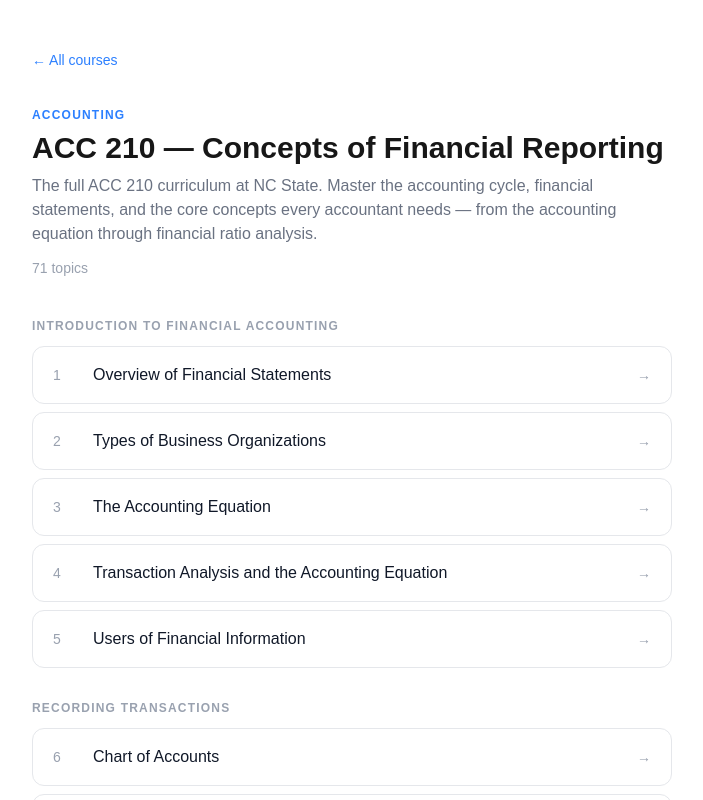
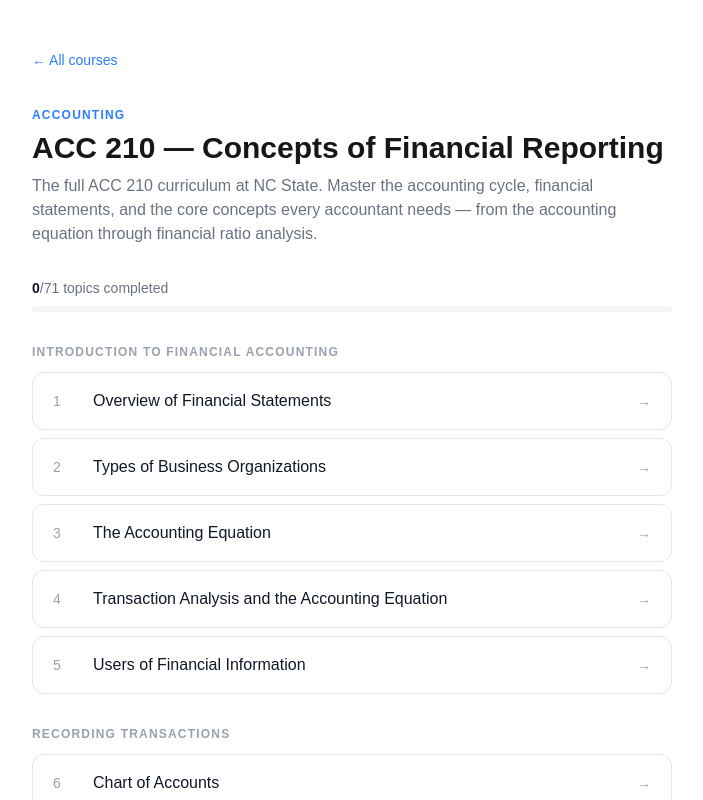
Before and after one commit to Batmnan2468/Business-academy, a Next.js app: page /courses/accounting-101 in a window 1280 px wide. Shown: the top 800 px of the page, without its empty margins (288-991 px from the left). Built offline with nearby package versions, Linux system fonts and the light colour scheme.

Commit message:
describe what changed

```diff
--- a/app/courses/[courseSlug]/[topicSlug]/page.tsx
+++ b/app/courses/[courseSlug]/[topicSlug]/page.tsx
@@ -39,6 +39,7 @@
 
       <LearnAndPractice
         topicTitle={topic.title}
+        topicSlug={topicSlug}
         learn={topic.learn}
         courseSlug={courseSlug}
         nextTopic={nextTopic}
--- a/app/courses/[courseSlug]/page.tsx
+++ b/app/courses/[courseSlug]/page.tsx
@@ -1,6 +1,7 @@
 import { notFound } from 'next/navigation'
 import Link from 'next/link'
 import { getCourse, getAllTopics } from '@/lib/courses'
+import CourseTopicList from '@/components/CourseTopicList'
 
 interface Props {
   params: Promise<{ courseSlug: string }>
@@ -13,7 +14,13 @@
   if (!course) notFound()
 
   const allTopics = getAllTopics(course)
-  let globalIndex = 0
+
+  const slimUnits = course.units?.map((u) => ({
+    id: u.id,
+    title: u.title,
+    topics: u.topics.map(({ id, slug, title }) => ({ id, slug, title })),
+  }))
+  const slimTopics = course.topics?.map(({ id, slug, title }) => ({ id, slug, title }))
 
   return (
     <main className="max-w-2xl mx-auto px-4 py-12">
@@ -21,67 +28,20 @@
         ← All courses
       </Link>
 
-      <div className="mb-10">
+      <div className="mb-8">
         <span className="text-xs font-semibold uppercase tracking-widest text-blue-500">
           {course.subject}
         </span>
         <h1 className="text-3xl font-bold mt-1">{course.title}</h1>
         <p className="mt-2 text-gray-500 dark:text-gray-400">{course.description}</p>
-        <p className="mt-3 text-sm text-gray-400">{allTopics.length} topics</p>
       </div>
 
-      {course.units ? (
-        <div className="space-y-8">
-          {course.units.map((unit) => (
-            <div key={unit.id}>
-              <h2 className="text-xs font-semibold uppercase tracking-widest text-gray-400 mb-3">
-                {unit.title}
-              </h2>
-              <ul className="list-none space-y-2 m-0 p-0">
-                {unit.topics.map((topic) => {
-                  const num = ++globalIndex
-                  return (
-                    <li key={topic.id}>
-                      <Link
-                        href={`/courses/${courseSlug}/${topic.slug}`}
-                        className="flex items-center gap-4 px-5 py-4 rounded-xl border border-gray-200 dark:border-gray-700 hover:border-blue-400 hover:bg-blue-50 dark:hover:bg-blue-950 transition-colors group"
-                      >
-                        <span className="text-sm text-gray-400 w-6 shrink-0 tabular-nums">{num}</span>
-                        <span className="flex-1 font-medium text-gray-900 dark:text-gray-100 group-hover:text-blue-700 dark:group-hover:text-blue-300">
-                          {topic.title}
-                        </span>
-                        <span className="text-gray-400 group-hover:text-blue-400 text-sm">→</span>
-                      </Link>
-                    </li>
-                  )
-                })}
-              </ul>
-            </div>
-          ))}
-        </div>
-      ) : (
-        <>
-          <h2 className="text-xs font-semibold uppercase tracking-widest text-gray-400 mb-4">
-            Topics
-          </h2>
-          <ul className="list-none space-y-2 m-0 p-0">
-            {(course.topics ?? []).map((topic, i) => (
-              <li key={topic.id}>
-                <Link
-                  href={`/courses/${courseSlug}/${topic.slug}`}
-                  className="flex items-center gap-4 px-5 py-4 rounded-xl border border-gray-200 dark:border-gray-700 hover:border-blue-400 hover:bg-blue-50 dark:hover:bg-blue-950 transition-colors group"
-                >
-                  <span className="text-sm text-gray-400 w-5 shrink-0 tabular-nums">{i + 1}</span>
-                  <span className="flex-1 font-medium text-gray-900 dark:text-gray-100 group-hover:text-blue-700 dark:group-hover:text-blue-300">
-                    {topic.title}
-                  </span>
-                  <span className="text-gray-400 group-hover:text-blue-400 text-sm">→</span>
-                </Link>
-              </li>
-            ))}
-          </ul>
-        </>
-      )}
+      <CourseTopicList
+        courseSlug={courseSlug}
+        units={slimUnits}
+        topics={slimTopics}
+        totalTopics={allTopics.length}
+      />
     </main>
   )
 }
--- /dev/null
+++ b/components/CourseTopicList.tsx
@@ -0,0 +1,141 @@
+'use client'
+
+import { useState, useEffect } from 'react'
+import Link from 'next/link'
+
+interface TopicItem {
+  id: string
+  slug: string
+  title: string
+}
+
+interface UnitItem {
+  id: string
+  title: string
+  topics: TopicItem[]
+}
+
+interface Props {
+  courseSlug: string
+  units?: UnitItem[]
+  topics?: TopicItem[]
+  totalTopics: number
+}
+
+function getCompleted(courseSlug: string): Set<string> {
+  try {
+    const raw = localStorage.getItem(`completed:${courseSlug}`)
+    return new Set(raw ? JSON.parse(raw) : [])
+  } catch {
+    return new Set()
+  }
+}
+
+export default function CourseTopicList({ courseSlug, units, topics, totalTopics }: Props) {
+  const [completed, setCompleted] = useState<Set<string> | null>(null)
+
+  useEffect(() => {
+    setCompleted(getCompleted(courseSlug))
+    function onStorage() {
+      setCompleted(getCompleted(courseSlug))
+    }
+    window.addEventListener('storage', onStorage)
+    return () => window.removeEventListener('storage', onStorage)
+  }, [courseSlug])
+
+  const completedCount = completed?.size ?? 0
+  const pct = totalTopics > 0 ? Math.round((completedCount / totalTopics) * 100) : 0
+
+  function topicRow(topic: TopicItem, num: number) {
+    const done = completed?.has(topic.slug)
+    return (
+      <li key={topic.id}>
+        <Link
+          href={`/courses/${courseSlug}/${topic.slug}`}
+          className="flex items-center gap-4 px-5 py-4 rounded-xl border border-gray-200 dark:border-gray-700 hover:border-blue-400 hover:bg-blue-50 dark:hover:bg-blue-950 transition-colors group"
+        >
+          {done ? (
+            <span className="w-6 h-6 flex items-center justify-center rounded-full bg-green-100 dark:bg-green-900/40 text-green-600 dark:text-green-400 text-xs font-bold shrink-0">
+              ✓
+            </span>
+          ) : (
+            <span className="text-sm text-gray-400 w-6 shrink-0 tabular-nums">{num}</span>
+          )}
+          <span
+            className={`flex-1 font-medium group-hover:text-blue-700 dark:group-hover:text-blue-300 ${
+              done
+                ? 'text-gray-500 dark:text-gray-500'
+                : 'text-gray-900 dark:text-gray-100'
+            }`}
+          >
+            {topic.title}
+          </span>
+          <span className="text-gray-400 group-hover:text-blue-400 text-sm">→</span>
+        </Link>
+      </li>
+    )
+  }
+
+  return (
+    <div>
+      {/* Progress bar */}
+      <div className="mb-8">
+        <div className="flex items-center justify-between text-sm mb-2">
+          <span className="text-gray-500 dark:text-gray-400">
+            <span className="font-semibold text-gray-900 dark:text-white">{completedCount}</span>
+            /{totalTopics} topics completed
+          </span>
+          {completedCount > 0 && (
+            <span className="text-xs text-gray-400">{pct}%</span>
+          )}
+        </div>
+        <div className="h-1.5 bg-gray-100 dark:bg-gray-800 rounded-full overflow-hidden">
+          <div
+            className="h-full bg-blue-500 rounded-full transition-all duration-500"
+            style={{ width: `${pct}%` }}
+          />
+        </div>
+      </div>
+
+      {units ? (
+        <div className="space-y-8">
+          {units.map((unit) => {
+            return (
+              <div key={unit.id}>
+                <h2 className="text-xs font-semibold uppercase tracking-widest text-gray-400 mb-3">
+                  {unit.title}
+                </h2>
+                <ul className="list-none space-y-2 m-0 p-0">
+                  {unit.topics.map((topic, i) => {
+                    const globalNum = getGlobalNum(units, unit.id, i)
+                    return topicRow(topic, globalNum)
+                  })}
+                </ul>
+              </div>
+            )
+          })}
+        </div>
+      ) : (
+        <>
+          <h2 className="text-xs font-semibold uppercase tracking-widest text-gray-400 mb-4">
+            Topics
+          </h2>
+          <ul className="list-none space-y-2 m-0 p-0">
+            {(topics ?? []).map((topic, i) => topicRow(topic, i + 1))}
+          </ul>
+        </>
+      )}
+    </div>
+  )
+}
+
+function getGlobalNum(units: UnitItem[], unitId: string, topicIndex: number): number {
+  let count = 0
+  for (const unit of units) {
+    if (unit.id === unitId) {
+      return count + topicIndex + 1
+    }
+    count += unit.topics.length
+  }
+  return count + topicIndex + 1
+}
--- a/components/exercise/LearnAndPractice.tsx
+++ b/components/exercise/LearnAndPractice.tsx
@@ -18,9 +18,22 @@
 
 interface Props {
   topicTitle: string
+  topicSlug: string
   learn?: LearnContent
   courseSlug: string
   nextTopic?: NextTopic | null
+}
+
+function markTopicComplete(courseSlug: string, topicSlug: string) {
+  try {
+    const key = `completed:${courseSlug}`
+    const existing: string[] = JSON.parse(localStorage.getItem(key) ?? '[]')
+    if (!existing.includes(topicSlug)) {
+      localStorage.setItem(key, JSON.stringify([...existing, topicSlug]))
+    }
+  } catch {
+    // localStorage unavailable
+  }
 }
 
 interface Session {
@@ -39,7 +52,7 @@
   showMastery: false,
 }
 
-export default function LearnAndPractice({ topicTitle, learn, courseSlug, nextTopic }: Props) {
+export default function LearnAndPractice({ topicTitle, topicSlug, learn, courseSlug, nextTopic }: Props) {
   const [mode, setMode] = useState<'learn' | 'practice'>(learn ? 'learn' : 'practice')
   const [session, setSession] = useState<Session>(INITIAL_SESSION)
 
@@ -57,6 +70,7 @@
   }
 
   function handleMasteryTransition() {
+    markTopicComplete(courseSlug, topicSlug)
     setSession((prev) => ({ ...prev, showMastery: true }))
   }
 
--- a/components/exercise/PracticeQuestion.tsx
+++ b/components/exercise/PracticeQuestion.tsx
@@ -7,6 +7,19 @@
   options: string[]
   correctIndex: number
   explanation: string
+}
+
+function shuffleOptions(q: Question): Question {
+  const indices = Array.from({ length: q.options.length }, (_, i) => i)
+  for (let i = indices.length - 1; i > 0; i--) {
+    const j = Math.floor(Math.random() * (i + 1))
+    ;[indices[i], indices[j]] = [indices[j], indices[i]]
+  }
+  return {
+    ...q,
+    options: indices.map((i) => q.options[i]),
+    correctIndex: indices.indexOf(q.correctIndex),
+  }
 }
 
 interface Props {
@@ -37,7 +50,7 @@
       if (!res.ok) {
         throw new Error(data.error ?? `HTTP ${res.status}`)
       }
-      setQuestion(data as Question)
+      setQuestion(shuffleOptions(data as Question))
     } catch (err) {
       setError(err instanceof Error ? err.message : 'Could not load question. Please try again.')
     } finally {
```
